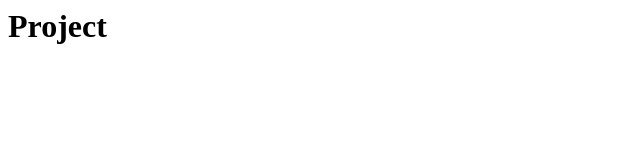
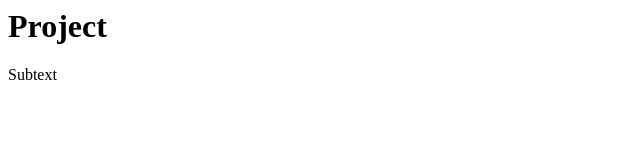
Before and after one commit to akaevgeniy/kt4219, a plain HTML site: page index.html in a window 1280 px wide. Shown: the full height of the page, 0-640 px from the left. Drawn offline with Linux system fonts and the light colour scheme.

Commit message:
Add span tag

```diff
--- a/index.html
+++ b/index.html
@@ -1 +1,2 @@
 <h1>Project</h1>
+<span>Subtext</span>
```
